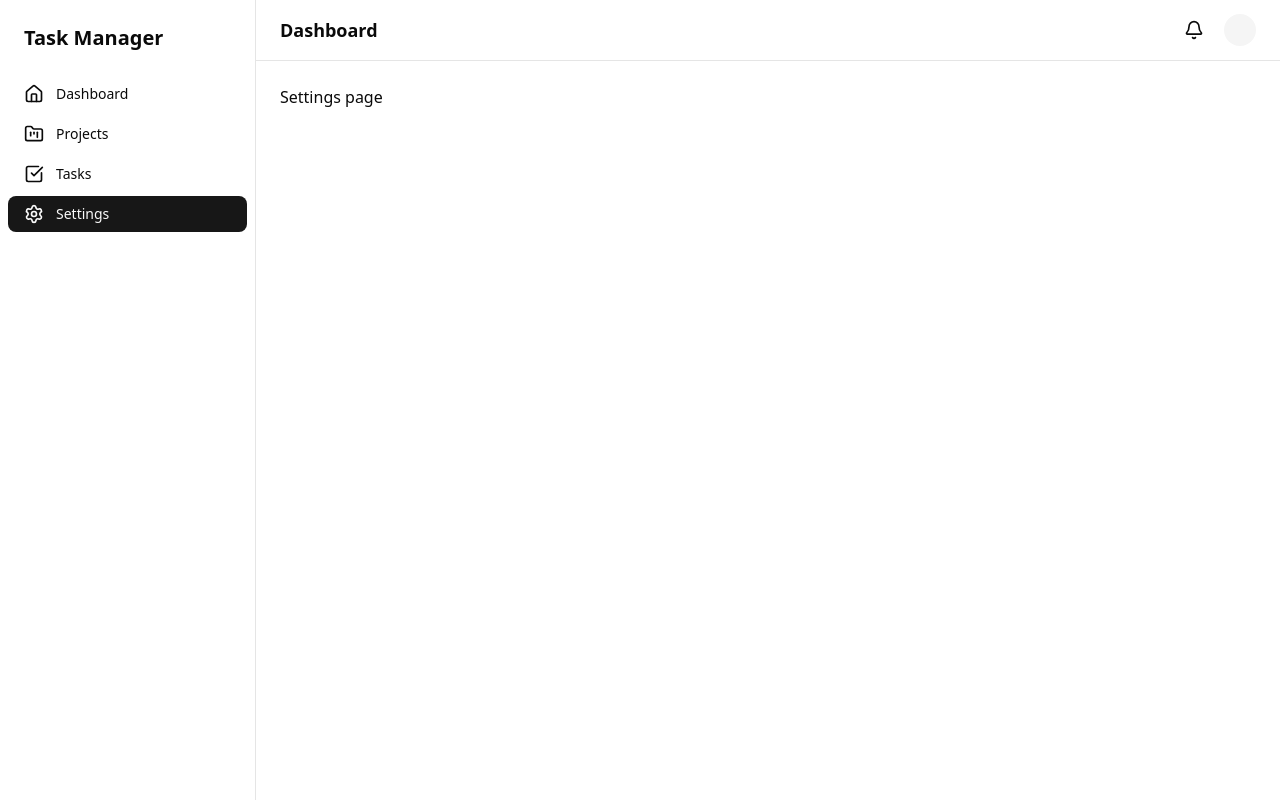
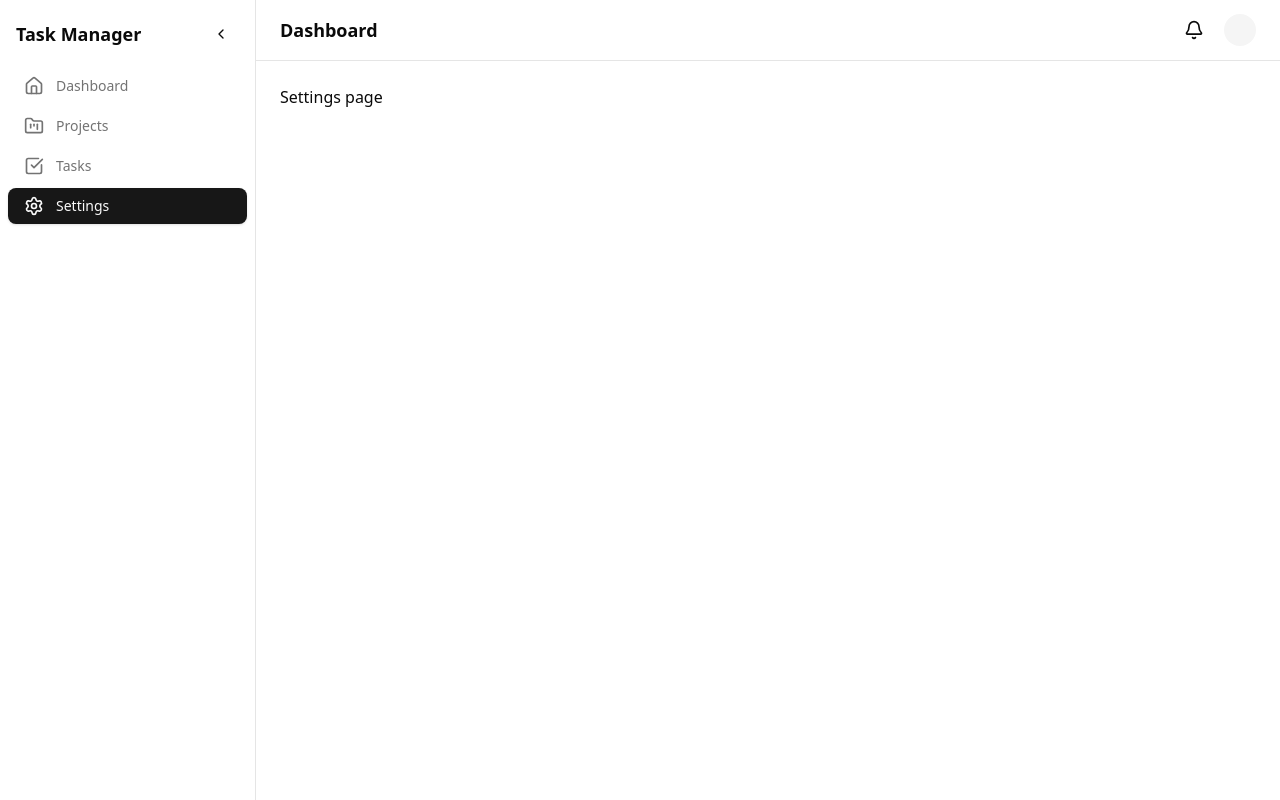
Before and after one commit to luAr26101/task-management-dashboard, a React (Vite) app: page /settings in a window 1280 px wide. Built offline with nearby package versions, Linux system fonts and the light colour scheme.

Commit message:
Add collapsible sidebar for desktop - icon-only mode)

```diff
--- a/src/components/layout/page-layout.tsx
+++ b/src/components/layout/page-layout.tsx
@@ -1,3 +1,4 @@
+import { cn } from "@/lib/utils";
 import { useState } from "react";
 import { Outlet } from "react-router";
 import { Sheet, SheetContent } from "../ui/sheet";
@@ -6,20 +7,44 @@ import TopBar from "./topbar";
 
 function PageLayout() {
   const [isSidebarOpen, setIsSidebarOpen] = useState(false);
+  const [isCollapsed, setIsCollapsed] = useState(false);
+
+  // Persist collapse state - NOT WORKING
+  // useEffect(() => {
+  //   const saved = localStorage.getItem("sidebarCollapsed");
+  //   console.log(saved === "true");
+  //   if (saved) setIsCollapsed(saved === "true");
+  // }, []);
+
+  // useEffect(() => {
+  //   localStorage.setItem("sidebarCollapsed", String(isCollapsed));
+  // }, [isCollapsed]);
+
   return (
     <div className="bg-background text-foreground flex h-screen">
       {/* Desktop Sidebar */}
-      <div className="hidden md:flex">
-        <Sidebar />
+      <div
+        className={cn(
+          "hidden transition-all duration-300 md:flex",
+          isCollapsed ? "w-16" : "w-64",
+        )}
+      >
+        <Sidebar
+          collapsed={isCollapsed}
+          onToggleCollapse={() => setIsCollapsed((prev) => !prev)}
+        />
       </div>
       {/* Mobile Sidebar */}
       <Sheet open={isSidebarOpen} onOpenChange={setIsSidebarOpen}>
-        <SheetContent side="right" className="w-64 p-0">
+        <SheetContent
+          side="left"
+          className="data-[state=open]:animate-in data-[state=closed]:animate-out data-[state=open]:fade-in data-[state=closed]:fade-out data-[state=open]:slide-in-from-left data-[state=closed]:slide-out-to-left w-64 p-0"
+        >
           <Sidebar onNavigate={() => setIsSidebarOpen(false)} />
         </SheetContent>
       </Sheet>
       {/* Main content area */}
-      <div className="flex flex-1 flex-col">
+      <div className="flex flex-1 flex-col overflow-hidden">
         <TopBar onToggleSidebar={() => setIsSidebarOpen((prev) => !prev)} />
         <main className="flex-1 overflow-y-auto p-6">
           <Outlet />
--- a/src/components/layout/sidebar.tsx
+++ b/src/components/layout/sidebar.tsx
@@ -1,6 +1,14 @@
 import { cn } from "@/lib/utils";
-import { CheckSquare, FolderKanban, Home, Settings } from "lucide-react";
+import {
+  CheckSquare,
+  ChevronLeft,
+  ChevronRight,
+  FolderKanban,
+  Home,
+  Settings,
+} from "lucide-react";
 import { NavLink } from "react-router";
+import { Button } from "../ui/button";
 
 const navItems = [
   {
@@ -27,13 +35,40 @@ const navItems = [
 
 type SidebarProps = {
   onNavigate?: () => void;
+  collapsed?: boolean;
+  onToggleCollapse?: () => void;
 };
 
-function Sidebar({ onNavigate }: SidebarProps) {
+function Sidebar({
+  onNavigate,
+  collapsed = false,
+  onToggleCollapse,
+}: SidebarProps) {
   return (
-    <aside className="bg-card md:border-border flex w-full flex-col md:w-64 md:border-r">
-      <div className="p-6 text-xl font-semibold">Task Manager</div>
-      <nav className="flex flex-col space-y-1 px-2">
+    <aside
+      className={cn(
+        "bg-card md:border-border flex w-full flex-col transition-all md:border-r",
+        collapsed ? "items-center md:w-16" : "md:w-64",
+      )}
+    >
+      <div className="flex w-full items-center justify-between p-4">
+        {!collapsed && (
+          <div className="text-lg font-semibold">Task Manager</div>
+        )}
+        <Button
+          variant="ghost"
+          size="icon"
+          className="hidden md:flex"
+          onClick={onToggleCollapse}
+        >
+          {collapsed ? (
+            <ChevronRight className="size-4" />
+          ) : (
+            <ChevronLeft className="size-4" />
+          )}
+        </Button>
+      </div>
+      <nav className="flex w-full flex-col space-y-1 px-2">
         {navItems.map(({ name, icon: Icon, path }) => (
           <NavLink
             key={name}
@@ -41,18 +76,21 @@ function Sidebar({ onNavigate }: SidebarProps) {
             onClick={onNavigate}
             className={({ isActive }) =>
               cn(
-                "flex items-center gap-3 rounded-md px-4 py-2 text-sm font-medium transition-colors",
+                "flex items-center gap-3 rounded-md px-4 py-2 text-sm font-medium transition-colors duration-200",
                 isActive
-                  ? "bg-primary text-primary-foreground"
-                  : "hover:bg-accent hover:text-accent-foreground",
+                  ? "bg-primary text-primary-foreground shadow-sm"
+                  : "text-muted-foreground hover:bg-accent hover:text-accent-foreground",
+                collapsed && "justify-center px-0",
               )
             }
+            title={collapsed ? name : undefined}
           >
             <Icon className="size-5" />
-            {name}
+            {!collapsed && <span>{name}</span>}
           </NavLink>
         ))}
       </nav>
+      <div className="mt-auto mb-4" />
     </aside>
   );
 }
```
